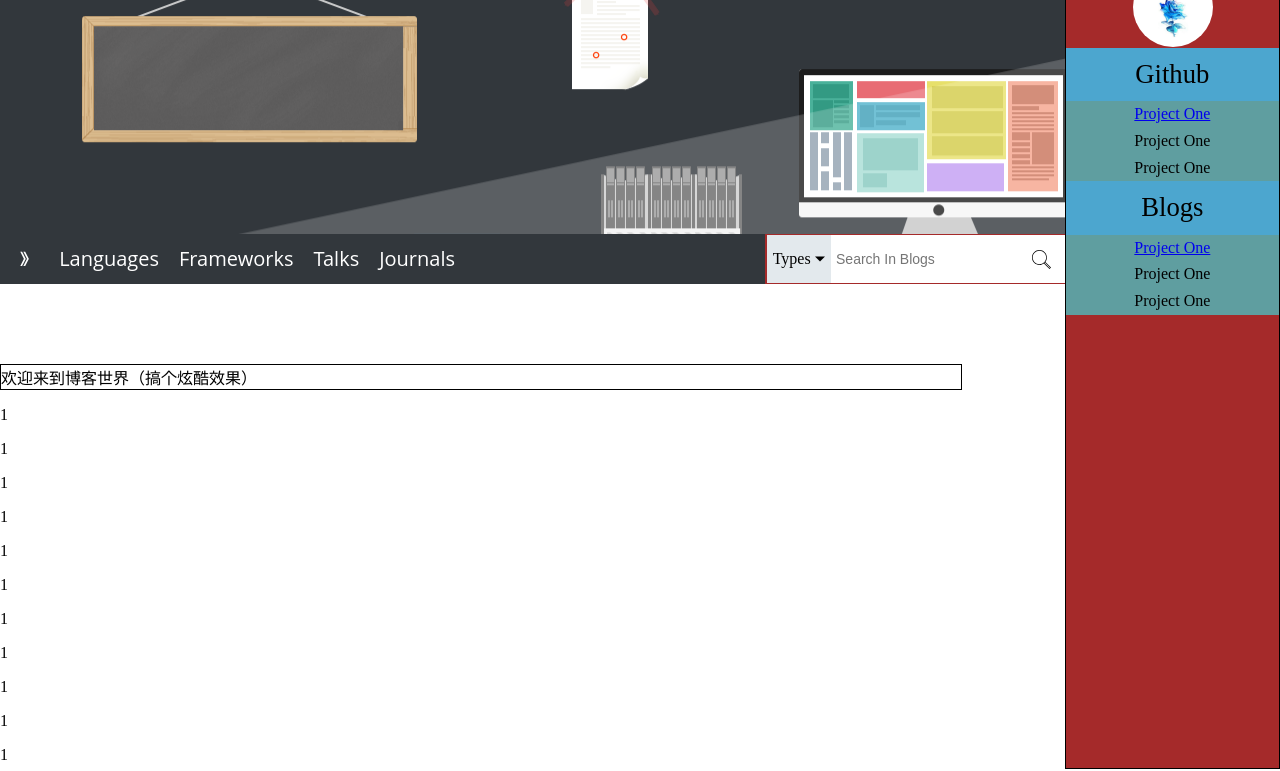
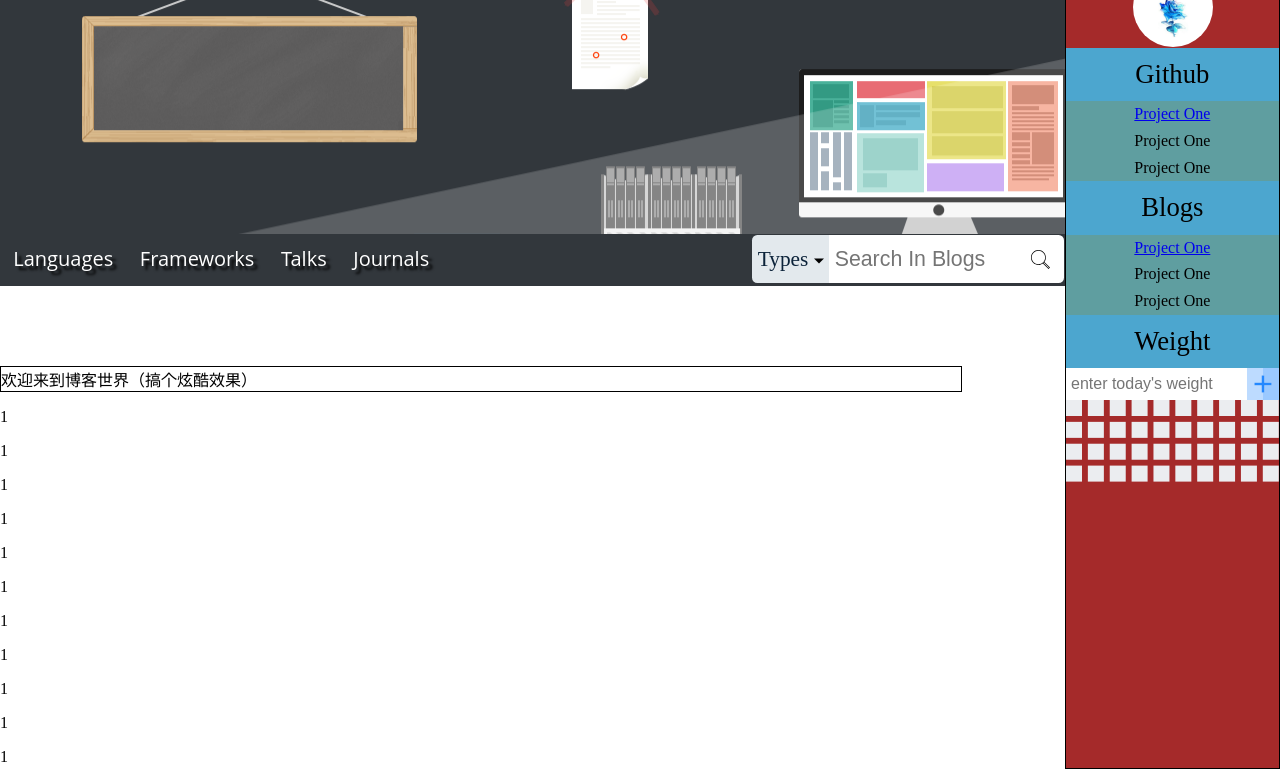
Before and after one commit to lgxZJ/Miscellaneous, a plain HTML site: page Html-Css-Js/index.html in a window 1280 px wide. Shown: the part 33-804 px from the top of the page. Drawn offline with Linux system fonts and the light colour scheme.

Commit message:
+ upload

```diff
--- a/Html-Css-Js/index.css
+++ b/Html-Css-Js/index.css
@@ -28,13 +28,12 @@ nav, ul {
     font-size: 0;
 
     width: 100%;
-    height: 38pt;
-    /*background: #32373c;*/
+    height: 39pt;
     background: rgb(50, 55, 60);
 }
 
 /* the height must be a absolute value to make this type of elements centered */
-nav ul li, nav ul li button {
+nav ul li {
     display: inline-block;
 
     height: 38pt;
@@ -42,8 +41,8 @@ nav ul li, nav ul li button {
 
     border: 0px solid black;
 
-    margin: 0 4px;
-    padding: 0 6px;
+    margin: 0 4pt;
+    padding: 0 6pt;
 
     color: white;
     background: #32373c;
@@ -51,41 +50,74 @@ nav ul li, nav ul li button {
     font-size: 20px;
     font-family: "Open Sans", Helvetica, Arial, "Liberation Sans", sans-serif;
     cursor: pointer;
+
+    text-shadow: 3pt 3pt 2pt black;
+    user-select: none;
 }
 
 nav li:hover {
     display: inline-block;
 
-    height: 38pt;
+    height: 38pt;   /* one pt less then normal elements */
     line-height: 38pt;
 
     border: 0px solid black;
 
-    margin: 0 4px;
-    padding: 0 6px;
+    margin: 0 4pt;
+    padding: 0 6pt;
 
-    color: #4ca6cf;
-    background: #32373c;
+    color: black;
+    background: white;
 
     font-size: 20px;
     font-family: "Open Sans", Helvetica, Arial, "Liberation Sans", sans-serif;
     cursor: pointer;
+
+    user-select: none;
 }
 
-.extend-button {
-    list-style-type: none;
-    font-size: 0pt;
+#weight-wrapper {
+    width: 160pt;
+    height: 24pt;
+
+    /* to remove the space between inline elements */
+    font-size: 0;
+
+    text-align: center;
+}
+#weight-input {
+    width: 136pt;
+    height: 24pt;
+
+    font-size: 12pt;
+
+    padding: 0 0;
+    padding-left: 4pt;
+    border: none;
+}
+#weight-button {
+    width: 24pt;
+    height: 24pt;
+    padding: 0 0;
+    border: none;
+
+    vertical-align: bottom;
+
+    background-image: url("./add-weight.svg");
+    background-repeat: no-repeat;
+    background-size: 24pt;
+    background-position: center;
+
+    cursor: pointer;
 }
 
 #search-container {
     position: absolute;
     top: calc(200pt);
-    right: calc(160pt);
+    right: calc(160pt + 1pt);
 
     width: calc(178pt + 48pt);
     height: 38pt;
-
-    background-color: brown;
 }
 
 #search-dropdown-wrapper {
@@ -95,13 +127,20 @@ nav li:hover {
 #search-dropdown {
     position: absolute;
     top: calc(200pt + 1pt);
-    right: calc(32pt + 160pt + 2pt + 2pt + 1pt + 140pt);
+    right: calc(32pt + 160pt + 2pt + 2pt + 1pt + 140pt + 1pt);
 
-    width: 48pt;
+    width: 58pt;
     height: 36pt;
     line-height: 36pt;
+    font-size: 16pt;
+    color: rgb(11, 34, 57);
+
+    border-top-left-radius: 4pt;
+    border-bottom-left-radius: 4pt;
 
     display: inline-block;
+    cursor: pointer;
+    user-select: none;
 
     background-color: rgb(227, 233, 237);
 }
@@ -119,13 +158,13 @@ nav li:hover {
 .search-input {
     position: absolute;
     top: calc(200pt + 1pt);
-    right: calc(32pt + 160pt + 2pt + 2pt + 1pt);
+    right: calc(32pt + 160pt + 2pt + 2pt + 1pt + 1pt);
 
     height: 36pt;   /* the same as li elements*/
     width: 140pt;
     padding: 4pt;
     border: none;
-    font-size: 14px;
+    font-size: 16pt;
 
     vertical-align: middle;
 
@@ -135,26 +174,35 @@ nav li:hover {
     background-repeat:no-repeat; */
 }
 
+.search-input:focus {
+    outline: none;
+}
+
 .search-button {
     position: absolute;
     top: calc(200pt + 1pt);
-    right: calc(160pt + 1pt);   /* the same as #float-personal-block */
+    right: calc(160pt + 1pt + 1pt);   /* the same as #float-personal-block */
 
     height: 36pt;   /* the same as li elements*/
     width: 36pt;
     border: none;
     vertical-align: middle;
 
+    border-top-right-radius: 4pt;
+    border-bottom-right-radius: 4pt;
+
     background: white;
     background-position: center;
     background-image: url("search.svg");
     background-size: 14pt;
-    background-repeat:no-repeat;
+    background-repeat: no-repeat;
 
     cursor: pointer;
 }
 
-
+.search-button:focus {
+    outline: none;
+}
 
 
 /*********************************************
--- a/Html-Css-Js/index.html
+++ b/Html-Css-Js/index.html
@@ -3,6 +3,7 @@
         <title>lgxZJ Blog</title>
         <link rel="stylesheet" type="text/css" href="index.css">
     </head>
+    <script src="./index.js"></script>
 
     <body>
         <header>
@@ -10,11 +11,10 @@
         </header>
         <nav>
             <ul>
-                <li id="extend-button"> <button>》</button> </li>
-                <li id="nav-button"> Languages </li>
-                <li id="nav-button"> Frameworks </li>
-                <li id="nav-button"> Talks </li>
-                <li id="nav-button"> Journals </li>
+                <li class="nav-button"> Languages </li>
+                <li class="nav-button"> Frameworks </li>
+                <li class="nav-button"> Talks </li>
+                <li class="nav-button"> Journals </li>
             </ul>
         </nav>
 
@@ -42,6 +42,12 @@
             <p><a href="http://www.baidu.com"> Project One </a></p>
             <p><a> Project One </a></p>
             <p><a> Project One </a></p>
+
+            <section>Weight</section>
+            <div id="weight-wrapper">
+                <input id="weight-input" placeholder="enter today's weight" oninput="onWeightInput()" onfocus="onWeightFocus()" onblur="onWeightBlur()">
+                <button id="weight-button" type="submit"></button>
+            </div>
         </div>
 
         <!-- an empty block to hold the nav space -->
--- /dev/null
+++ b/Html-Css-Js/index.js
@@ -0,0 +1,109 @@
+/////////////////////////////////////////////////////////////////////////////
+//      Global codes to be executed by documents which reference this js file.
+/////////////////////////////////////////////////////////////////////////////
+document.addEventListener('DOMContentLoaded', function(event) {
+    console.log('DOMContentLoaded');
+
+    var documentHeight = document.body.clientHeight;
+    var documentWidth = document.body.clientWidth;
+    //  todo: fit to the document sizes
+
+
+    /*var svg  = document.createElementNS("http://www.w3.org/2000/svg", "svg");
+    var svgNs = svg.namespaceURI;
+
+    var rect = document.createElementNS(svgNs, 'rect');
+    rect.setAttribute('width',500);
+    rect.setAttribute('height',900);
+    rect.setAttribute('fill','#95B3D7');
+
+    svg.appendChild(rect);
+    document.body.appendChild(svg);
+    */
+
+    var svg = document.createElementNS('http://www.w3.org/2000/svg', 'svg');
+    svg.style.width = '160pt';
+    svg.style.height = '200pt';
+
+    var svgNs = svg.namespaceURI;
+    var gEle = document.createElementNS(svgNs, 'g');
+    gEle.style.width = '160pt';
+    gEle.style.height = '200pt';
+
+    const gWidth = 160;
+    const gHeight = 145;
+    const cellCountX = 10;
+    const cellCountY = new Date().getMonth() == 1 ? 3 : 4;
+    const cellSpace = 4;
+
+    const cellWidth = (gWidth - cellSpace * (cellCountX - 1)) / cellCountX;
+    const cellHeight = cellWidth;
+    //const cellHeight = (gHeight - cellSpace * (cellCountY - 1)) / cellCountY;
+
+    const unitSize = 12;
+    const unitSuffix = 'pt';
+    const unitSizeWithSuffix = '12pt';
+
+    for (var y = 0; y < cellCountY; ++y) {
+    for (var x = 0; x < cellCountX; ++x) {
+            var cell = document.createElementNS(svgNs, 'rect');
+
+            cell.setAttribute('x', x * (cellWidth + cellSpace) + unitSuffix)
+            cell.setAttribute('y', y * (cellHeight + cellSpace) + unitSuffix);
+            cell.setAttribute('width', unitSizeWithSuffix);
+            cell.setAttribute('height', unitSizeWithSuffix);
+            cell.setAttribute('fill', 'rgb(235, 237, 240)');
+
+            gEle.appendChild(cell);
+        }
+    }
+    svg.appendChild(gEle);
+
+    var legendLine = document.createElementNS(svgNs, 'text');
+    // legendLine.setAttribute('x', (cellCountX - 1) * (cellWidth + cellSpace) + cellWidth + unitSuffix);
+    // legendLine.setAttribute('y', (cellCountY) * (cellHeight + cellSpace) + unitSuffix);
+    var as = (cellCountY) * (cellHeight + cellSpace) + unitSuffix;
+    legendLine.setAttribute('width', '60pt');
+    legendLine.setAttribute('height', '20pt');
+    // legendLine.setAttribute('text-anchor', 'start');
+    legendLine.setAttribute('color', 'black');
+    legendLine.innerHTML = "Less More";
+
+    svg.appendChild(legendLine);
+
+    var floatPersonalBlock = document.getElementById('float-personal-block');
+    if (floatPersonalBlock == null) {
+        console.log('elemet `float-personal-block` not found!');
+        return
+    }
+    floatPersonalBlock.appendChild(svg);
+});
+
+/////////////////////////////////////////////////////////////////////////////
+//      Callable functions.
+/////////////////////////////////////////////////////////////////////////////
+
+function onWeightInput() {
+    var element = document.getElementById('weight-input');
+    if (element == null) {
+        console.log('could not found input elements of id `weight-input`')
+        return
+    }
+
+    var floatValue = parseFloat(element.value)
+    if (isNaN(floatValue)) {
+        //todo: prompt
+        return
+    }
+
+    //  todo:
+}
+
+function onWeightFocus() {
+    console.log('weight focus')
+}
+
+function onWeightBlur() {
+    console.log('weight blur')
+
+}
```
Also changed, not shown: Html-Css-Js/add-weight.svg (added), Html-Css-Js/arrow-left.svg (added), Html-Css-Js/arrow-right.svg (added).
